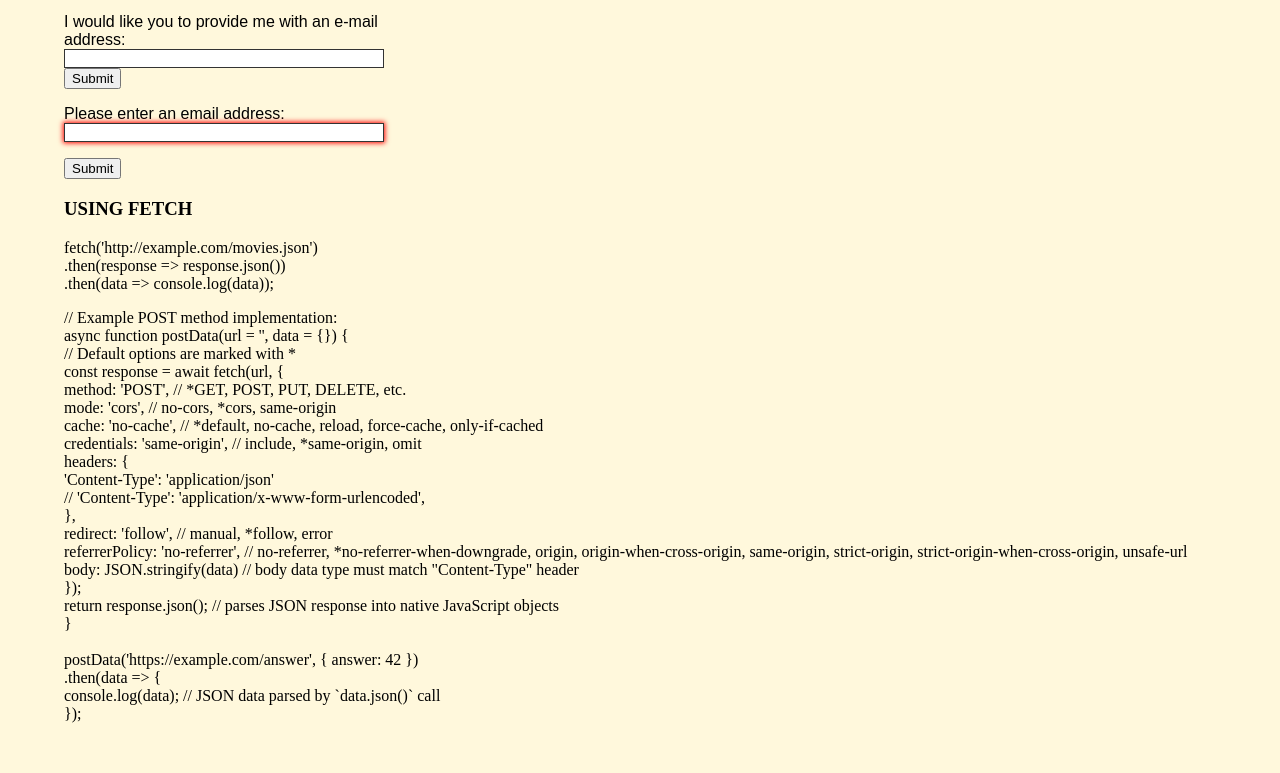
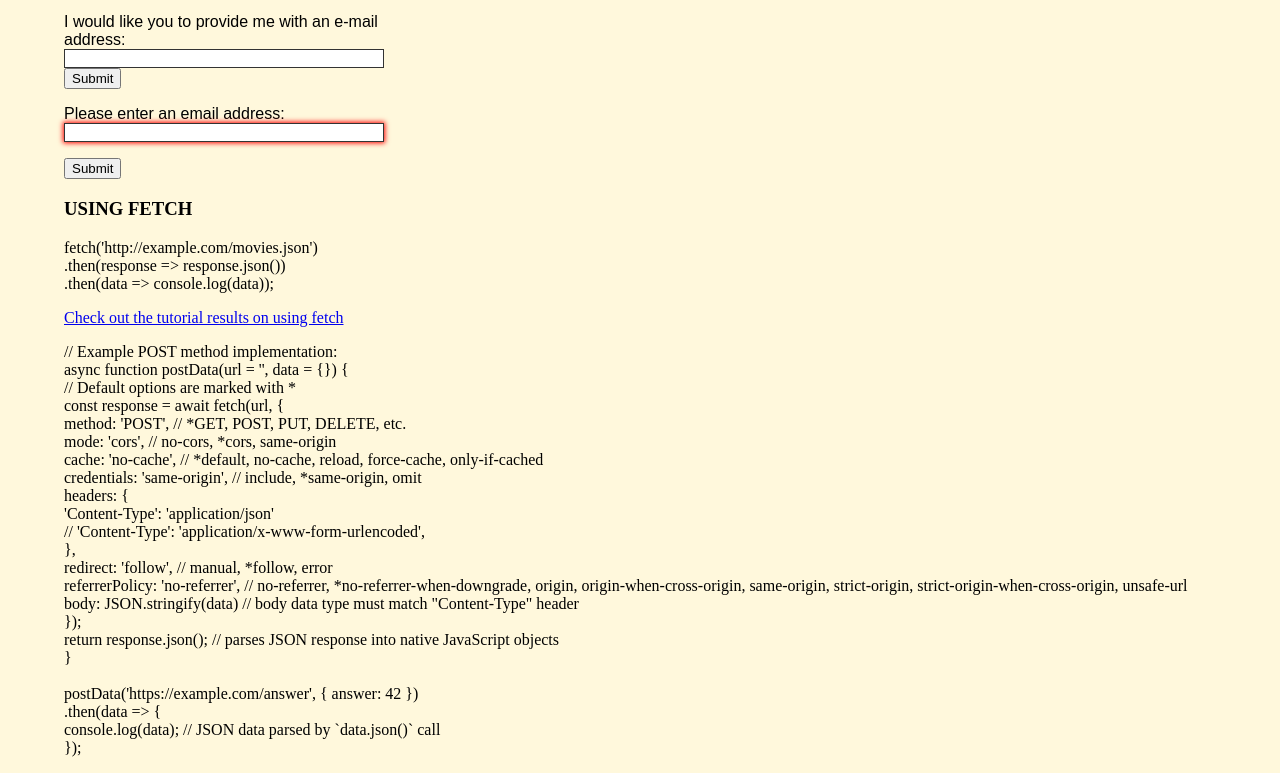
Before and after one commit to jandyrae/WDD330, a plain HTML site: page week10/week10.html in a window 1280 px wide. Shown: the part 1234-2007 px from the top of the page. Before the commit the page ends 1973 px from the top, so only its background shows below. Drawn offline with Linux system fonts and the light colour scheme.

Commit message:
linked sample page

```diff
--- a/week10/week10.html
+++ b/week10/week10.html
@@ -160,6 +160,7 @@ pattern: Specifies a regular expression that defines a pattern the entered data
   .then(response => response.json()) <br>
   .then(data => console.log(data)); <br>
   </p>
+  <div><a href="week10Fetch.html">Check out the tutorial results on using fetch</a></div>
   <p>
     // Example POST method implementation:<br>
 async function postData(url = '', data = {}) {<br>
```
